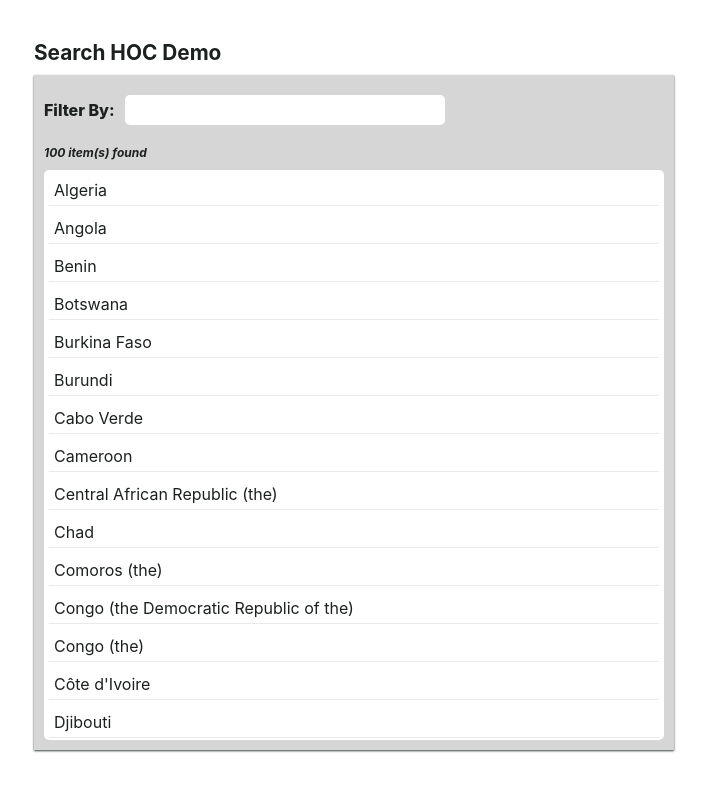
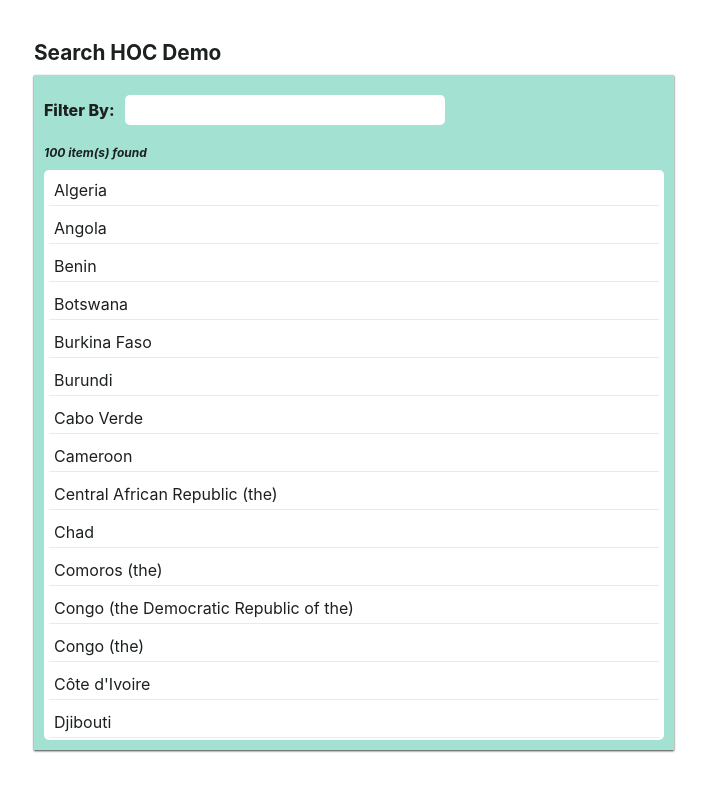
Before and after one commit to anand-kashyap/filter-search, a React (Create React App) app: page / in a window 1280 px wide. Shown: the top 792 px of the page, without its empty margins (296-1003 px from the left). Built offline with nearby package versions, Linux system fonts and the light colour scheme.

Commit message:
memoized

```diff
--- a/src/_variables.scss
+++ b/src/_variables.scss
@@ -1,5 +1,5 @@
 // color vars
-$primary-color: #d7d6d6;
+$primary-color: #a3e1d2;
 $primary-font-color: #1c2120;
 $primary-dark-color: #36413e;
 $primary-dark-font-color: #ebeaea;
--- a/src/atoms/Input/Input.tsx
+++ b/src/atoms/Input/Input.tsx
@@ -1,4 +1,4 @@
-import { ChangeEventHandler } from 'react';
+import { ChangeEventHandler, memo } from 'react';
 import styles from './Input.module.scss';
 
 export type InputProps = {
@@ -15,3 +15,5 @@ export function Input({ label, id = 'input1', handleChange }: InputProps) {
     </div>
   );
 }
+
+export const MemoizedInput = memo(Input);
--- a/src/molecules/withInputFilter/withInputFilter.tsx
+++ b/src/molecules/withInputFilter/withInputFilter.tsx
@@ -1,5 +1,5 @@
 import { ChangeEventHandler, ComponentType, FormEvent, useCallback, useState } from 'react';
-import { Input } from '../../atoms/Input/Input';
+import { MemoizedInput } from '../../atoms/Input/Input';
 import styles from './withInputFilter.module.scss';
 
 const handleSubmit = (e: FormEvent<HTMLFormElement>) => e.preventDefault();
@@ -21,7 +21,7 @@ export function withInputFilter(GenericListComponent: ComponentType<any>, dataAr
 
     return (
       <form onSubmit={handleSubmit} className={styles.inputFilterForm}>
-        <Input label='Filter By:' handleChange={filterItems} />
+        <MemoizedInput label='Filter By:' handleChange={filterItems} />
         <div role='alert' className={styles.itemCount}>
           {itemsArr.length} item(s) found
         </div>
```
